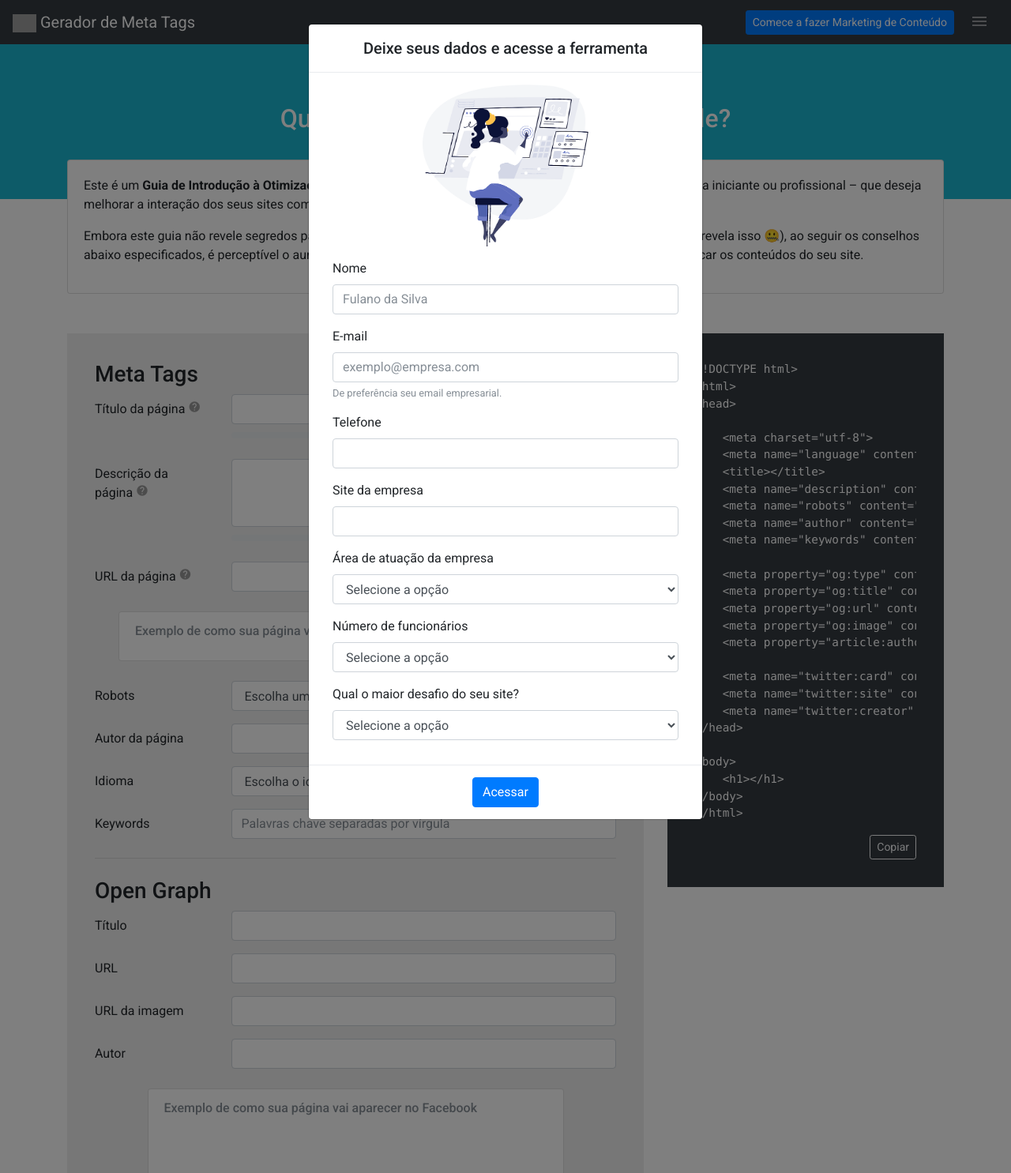
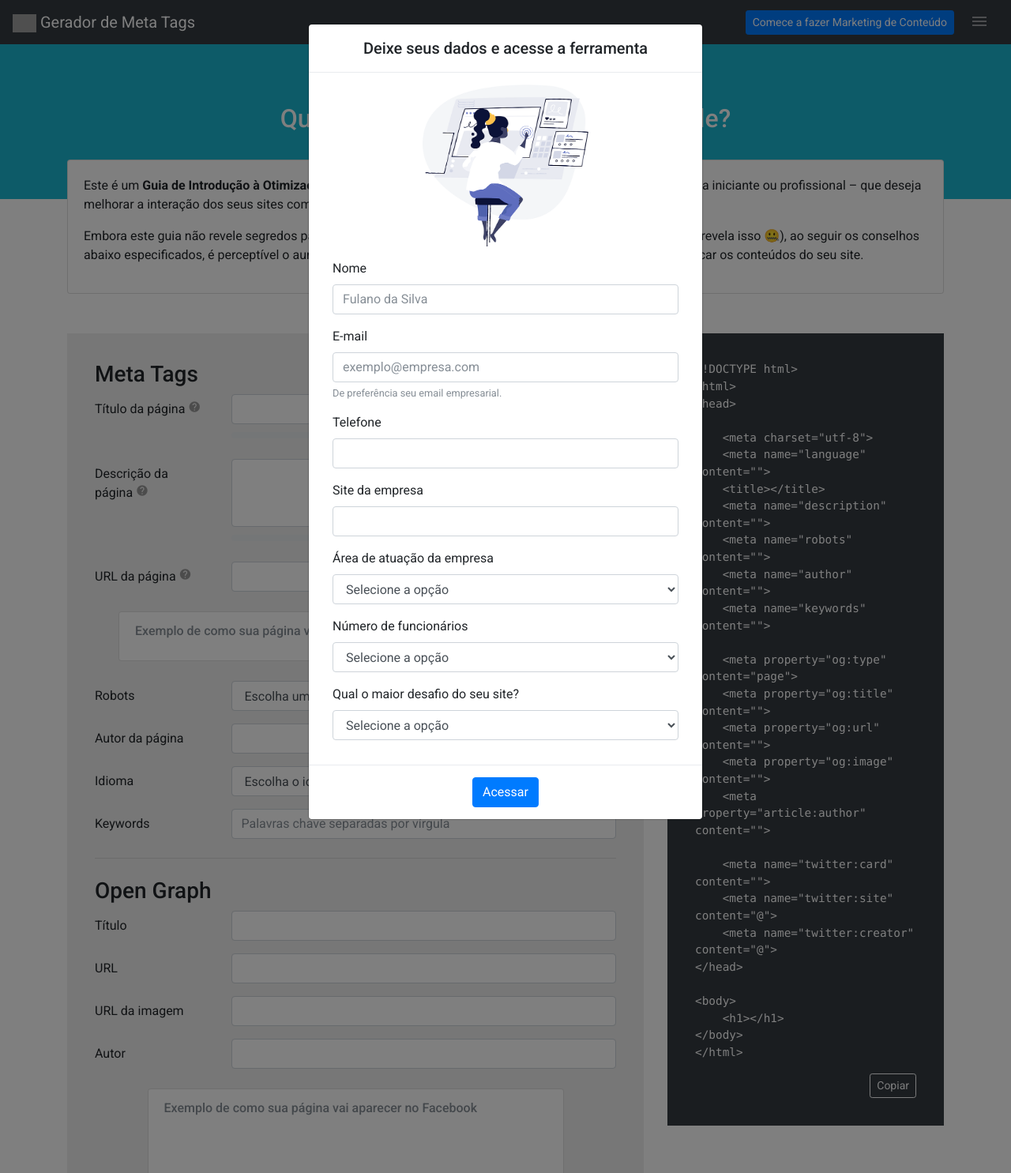
Before and after one commit to ggrossi/tag-gen-app, a PHP site: page / in a window 1280 px wide. Shown: the whole page at 79% size. Run offline with PHP 8.4, Linux system fonts and the light colour scheme; some libraries are stand-ins or nearby versions; grey boxes are pictures that could not be loaded.

Commit message:
line break html pre

```diff
--- a/css/custom.css
+++ b/css/custom.css
@@ -57,6 +57,11 @@ a:hover {
 
 pre {
 	color: white;
+    white-space: pre-wrap;       /* Since CSS 2.1 */
+    white-space: -moz-pre-wrap;  /* Mozilla, since 1999 */
+    white-space: -pre-wrap;      /* Opera 4-6 */
+    white-space: -o-pre-wrap;    /* Opera 7 */
+    word-wrap: break-word;       /* Internet Explorer 5.5+ */
 }
 
 .header {
```
